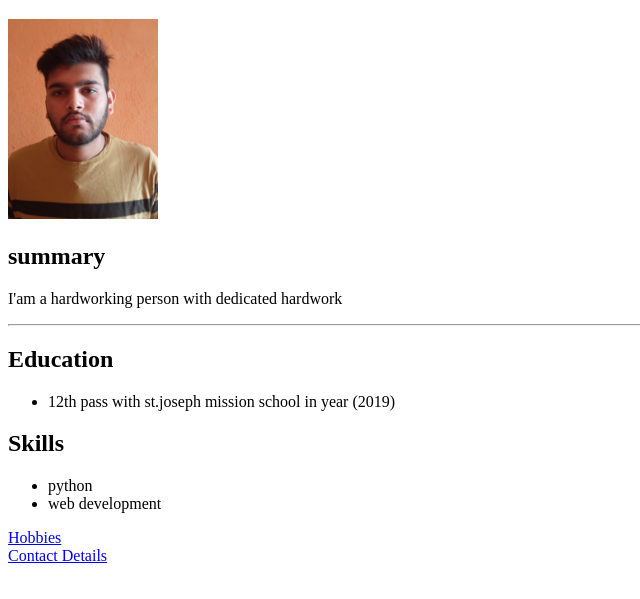
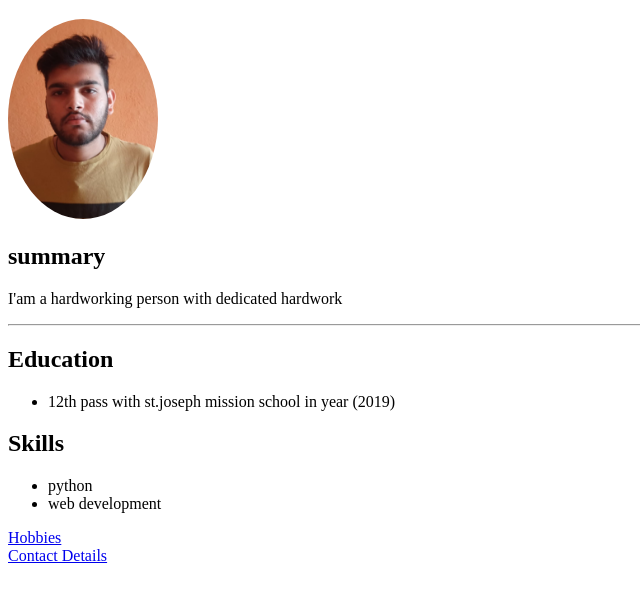
Before and after one commit to anshagrawal511/anshagrawal511-resume, a plain HTML site: page index.html in a window 1280 px wide. Shown: the part 61-660 px from the top of the page, without its empty margins (0-640 px from the left). Drawn offline with Linux system fonts and the light colour scheme.

Commit message:
Update index.html

```diff
--- a/index.html
+++ b/index.html
@@ -5,6 +5,12 @@
     <meta http-equiv="X-UA-Compatible" content="IE=edge">
     <meta name="viewport" content="width=device-width, initial-scale=1.0">
     <title>My Resume</title>
+    <style>
+        img{
+            border-radius:50%;
+        }
+
+    </style>
 </head>
 <body>
     <h1>Ansh Agrawal</h1>
```
